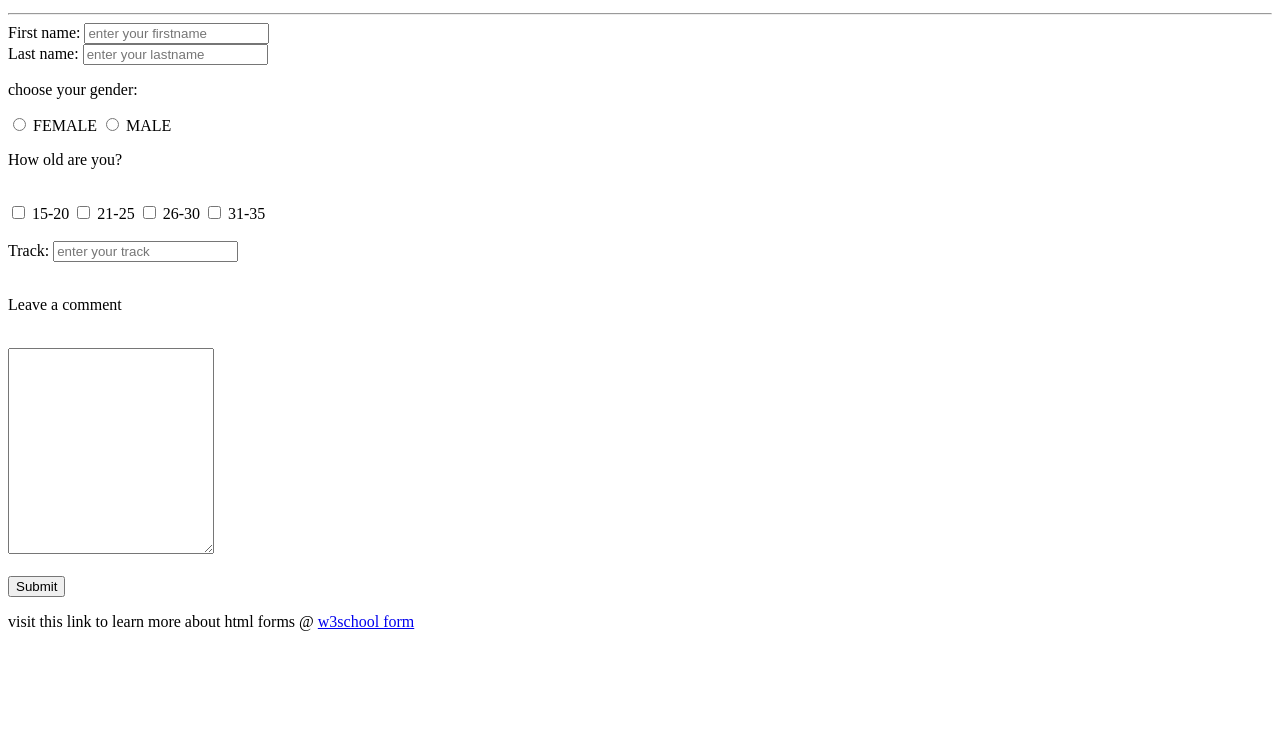
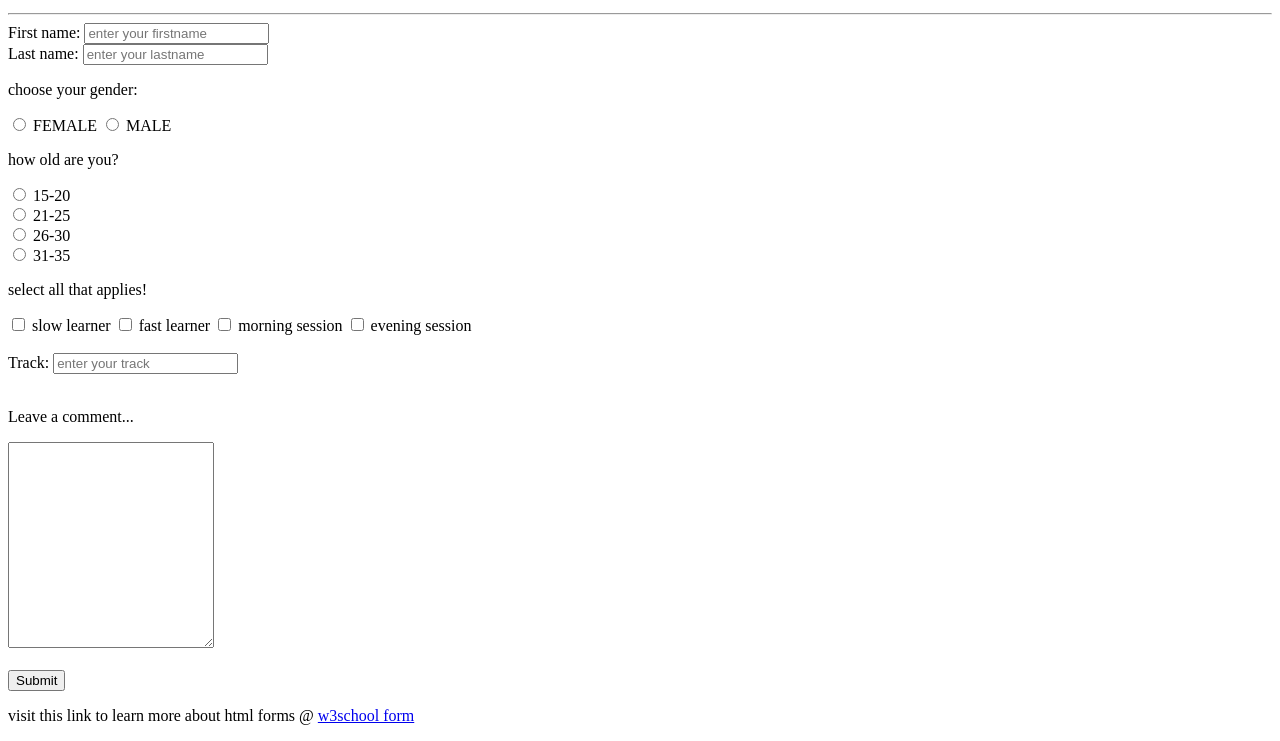
Before and after one commit to TereCodes/html-contact-page, a plain HTML site: page index.html in a window 1280 px wide. Shown: the part 101-842 px from the top of the page. Before the commit the page ends 800 px from the top, so only its background shows below. Drawn offline with Linux system fonts and the light colour scheme.

Commit message:
remodified my index.html

```diff
--- a/index.html
+++ b/index.html
@@ -20,18 +20,27 @@
   <label for="female">FEMALE</label>
   <input type="radio" id="male" name="your_gender" value="MALE">
   <label for="male">MALE</label><br>
-  <p>How old are you?</p><br>
-  <input type="checkbox" id="agebracket1" name="agebracket1" value="Age">
-  <label for="agebracket1"> 15-20</label>
-  <input type="checkbox" id="agebracket2" name="agebracket2" value="Age">
-  <label for="agebracket2"> 21-25</label>
-  <input type="checkbox" id="agebracket3" name="agebracket3" value="Age">
-  <label for="agebracket3"> 26-30</label>
-  <input type="checkbox" id="agebracket4" name="agebracket4" value="Age">
-  <label for="agebracket4"> 31-35</label><br><br>
+  <p>how old are you?</p>
+  <input type="radio" id="age" name="age_bracket" value="15-20">
+  <label for="age">15-20</label><br>
+  <input type="radio" id="age" name="age_bracket" value="21-25">
+  <label for="age">21-25</label><br>
+  <input type="radio" id="age" name="age_bracket" value="26-30">
+  <label for="age">26-30</label><br>
+  <input type="radio" id="age" name="age_bracket" value="31-35">
+  <label for="age">31-35</label><br>
+  <p>select all that applies!</p>
+  <input type="checkbox" id="selection1" name="selection1" value="select">
+  <label for="selection1"> slow learner</label>
+  <input type="checkbox" id="selection2" name="selection2" value="select">
+  <label for="selection2"> fast learner</label>
+  <input type="checkbox" id="selection3" name="selection3" value="select">
+  <label for="selection3"> morning session</label>
+  <input type="checkbox" id="selection4" name="selection4" value="select">
+  <label for="selection4"> evening session</label><br><br>
   <label for="track">Track:</label>
         <input type="text" id="track" placeholder="enter your track" name="track"><br><br>
-  <p>Leave a comment</p><br>
+  <p>Leave a comment...</p>
   <textarea name="message" style="width:200px; height:200px;"></textarea><br><br>
   <input type="submit" value="Submit">
     </form>
```
